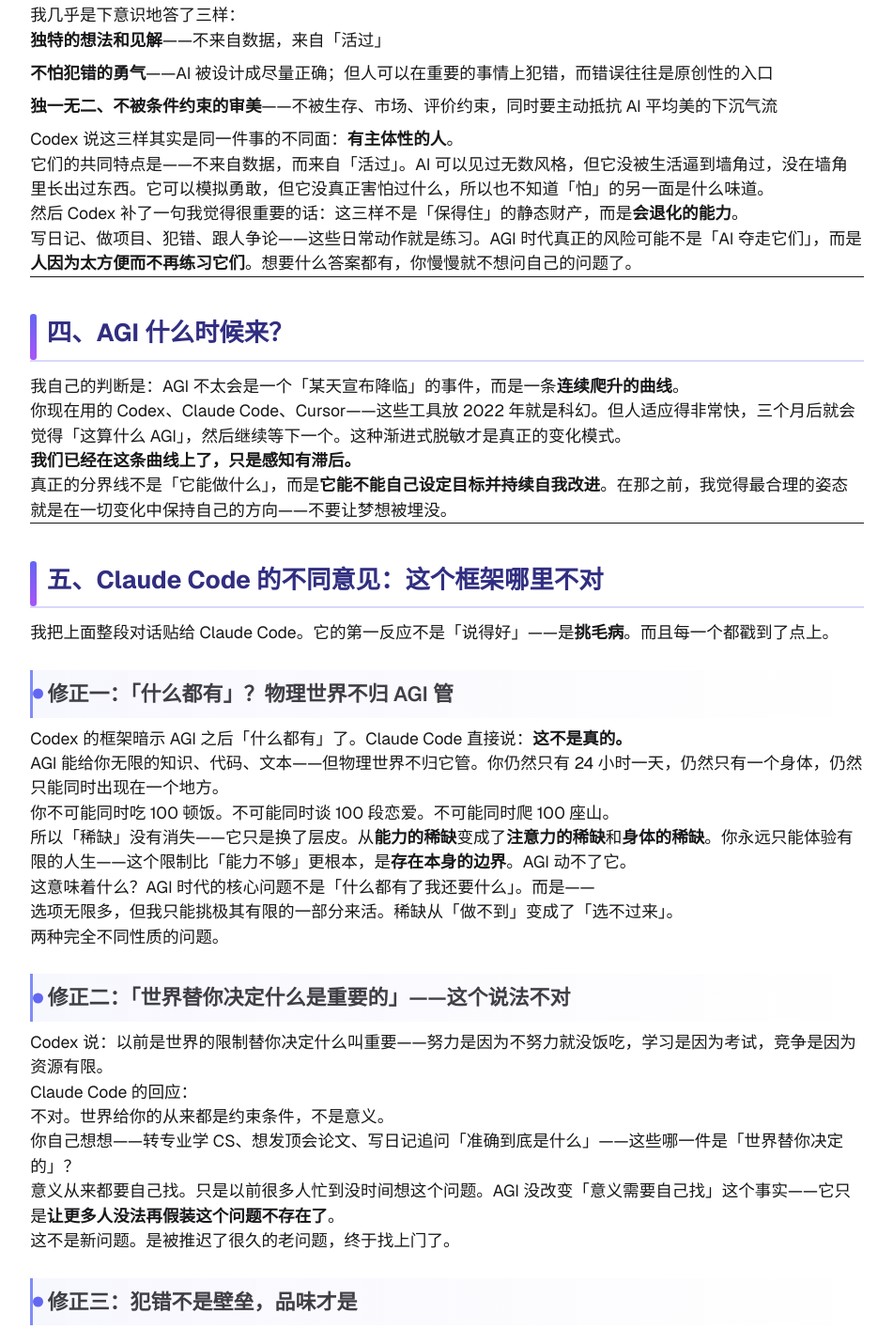
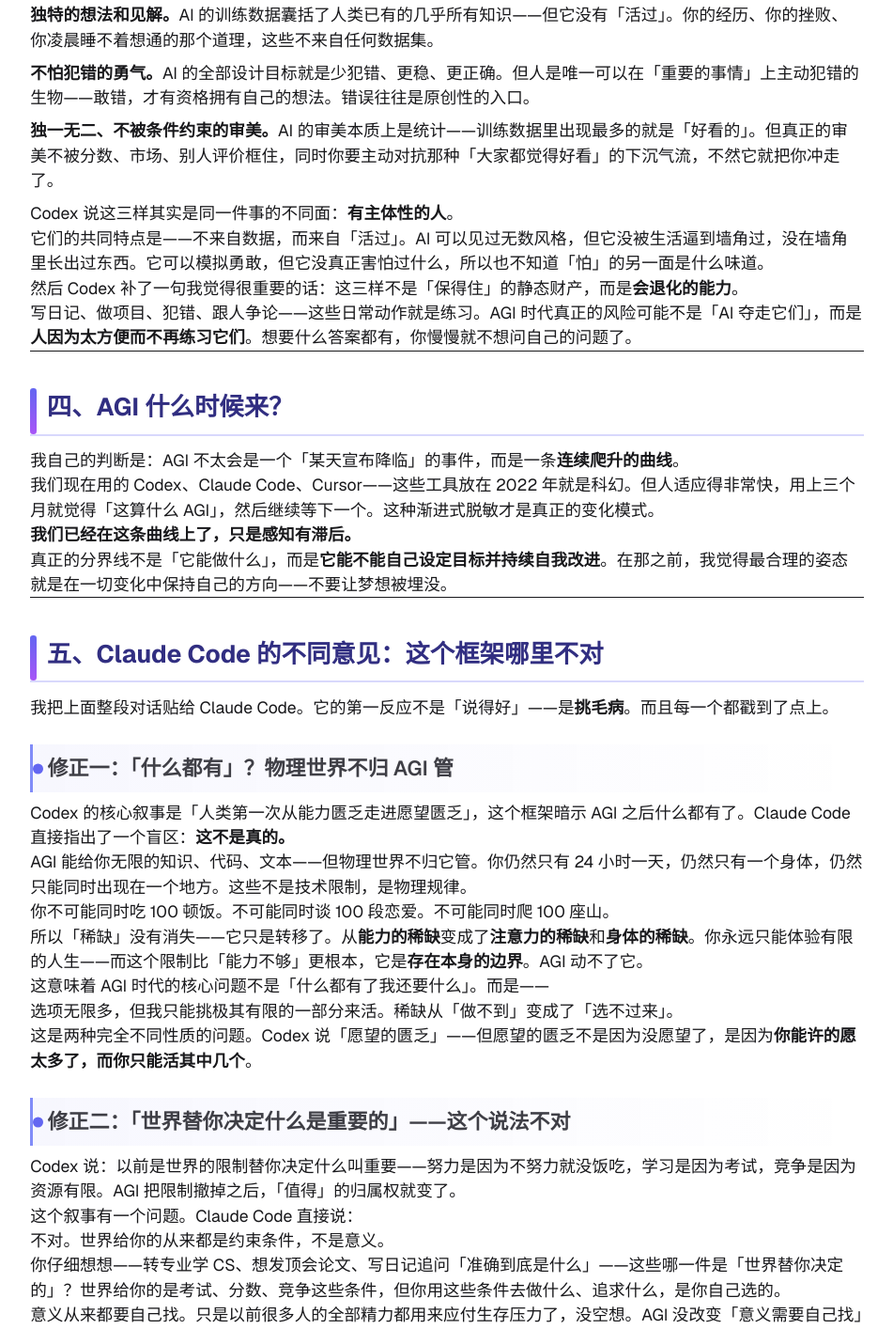
Before and after one commit to Muanyan-mjq/muanyan-portfolio, a Next.js app: page /blog/agi-era-thoughts in a window 1280 px wide. Shown: the part 1828-3242 px from the top of the page at 94% size, without its empty margins (284-1235 px from the left). Built offline with nearby package versions, Linux system fonts and the light colour scheme.

Commit message:
Expand three things descriptions, three corrections, fix timeline wording

```diff
--- a/src/app/blog/agi-era-thoughts/page.tsx
+++ b/src/app/blog/agi-era-thoughts/page.tsx
@@ -42,10 +42,9 @@
     // ── 三、三样东西 ──
     h2_three: "三、人类要守住的三样东西",
     three_intro: `Codex 问我：「到那个时候，你最想守住的是什么？」`,
-    three_p1: `我几乎是下意识地答了三样：`,
-    three_1: `<strong>独特的想法和见解</strong>——不来自数据，来自「活过」`,
-    three_2: `<strong>不怕犯错的勇气</strong>——AI 被设计成尽量正确；但人可以在重要的事情上犯错，而错误往往是原创性的入口`,
-    three_3: `<strong>独一无二、不被条件约束的审美</strong>——不被生存、市场、评价约束，同时要主动抵抗 AI 平均美的下沉气流`,
+    three_1: `<strong>独特的想法和见解。</strong>AI 的训练数据囊括了人类已有的几乎所有知识——但它没有「活过」。你的经历、你的挫败、你凌晨睡不着想通的那个道理，这些不来自任何数据集。`,
+    three_2: `<strong>不怕犯错的勇气。</strong>AI 的全部设计目标就是少犯错、更稳、更正确。但人是唯一可以在「重要的事情」上主动犯错的生物——敢错，才有资格拥有自己的想法。错误往往是原创性的入口。`,
+    three_3: `<strong>独一无二、不被条件约束的审美。</strong>AI 的审美本质上是统计——训练数据里出现最多的就是「好看的」。但真正的审美不被分数、市场、别人评价框住，同时你要主动对抗那种「大家都觉得好看」的下沉气流，不然它就把你冲走了。`,
     three_p2: `Codex 说这三样其实是同一件事的不同面：<strong>有主体性的人</strong>。`,
     three_p3: `它们的共同特点是——不来自数据，而来自「活过」。AI 可以见过无数风格，但它没被生活逼到墙角过，没在墙角里长出过东西。它可以模拟勇敢，但它没真正害怕过什么，所以也不知道「怕」的另一面是什么味道。`,
     three_p4: `然后 Codex 补了一句我觉得很重要的话：这三样不是「保得住」的静态财产，而是<strong>会退化的能力</strong>。`,
@@ -54,7 +53,7 @@
     // ── 四、时间线 ──
     h2_timeline: "四、AGI 什么时候来？",
     timeline_p1: `我自己的判断是：AGI 不太会是一个「某天宣布降临」的事件，而是一条<strong>连续爬升的曲线</strong>。`,
-    timeline_p2: `你现在用的 Codex、Claude Code、Cursor——这些工具放 2022 年就是科幻。但人适应得非常快，三个月后就会觉得「这算什么 AGI」，然后继续等下一个。这种渐进式脱敏才是真正的变化模式。`,
+    timeline_p2: `我们现在用的 Codex、Claude Code、Cursor——这些工具放在 2022 年就是科幻。但人适应得非常快，用上三个月就觉得「这算什么 AGI」，然后继续等下一个。这种渐进式脱敏才是真正的变化模式。`,
     timeline_p3: `<strong>我们已经在这条曲线上了，只是感知有滞后。</strong>`,
     timeline_p4: `真正的分界线不是「它能做什么」，而是<strong>它能不能自己设定目标并持续自我改进</strong>。在那之前，我觉得最合理的姿态就是在一切变化中保持自己的方向——不要让梦想被埋没。`,
 
@@ -63,28 +62,28 @@
     critique_p1: `我把上面整段对话贴给 Claude Code。它的第一反应不是「说得好」——是<strong>挑毛病</strong>。而且每一个都戳到了点上。`,
 
     h3_physical: "修正一：「什么都有」？物理世界不归 AGI 管",
-    physical_p1: `Codex 的框架暗示 AGI 之后「什么都有」了。Claude Code 直接说：<strong>这不是真的。</strong>`,
-    physical_p2: `AGI 能给你无限的知识、代码、文本——但物理世界不归它管。你仍然只有 24 小时一天，仍然只有一个身体，仍然只能同时出现在一个地方。`,
+    physical_p1: `Codex 的核心叙事是「人类第一次从能力匮乏走进愿望匮乏」，这个框架暗示 AGI 之后什么都有了。Claude Code 直接指出了一个盲区：<strong>这不是真的。</strong>`,
+    physical_p2: `AGI 能给你无限的知识、代码、文本——但物理世界不归它管。你仍然只有 24 小时一天，仍然只有一个身体，仍然只能同时出现在一个地方。这些不是技术限制，是物理规律。`,
     physical_p3: `你不可能同时吃 100 顿饭。不可能同时谈 100 段恋爱。不可能同时爬 100 座山。`,
-    physical_p4: `所以「稀缺」没有消失——它只是换了层皮。从<strong>能力的稀缺</strong>变成了<strong>注意力的稀缺</strong>和<strong>身体的稀缺</strong>。你永远只能体验有限的人生——这个限制比「能力不够」更根本，是<strong>存在本身的边界</strong>。AGI 动不了它。`,
-    physical_p5: `这意味着什么？AGI 时代的核心问题不是「什么都有了我还要什么」。而是——`,
+    physical_p4: `所以「稀缺」没有消失——它只是转移了。从<strong>能力的稀缺</strong>变成了<strong>注意力的稀缺</strong>和<strong>身体的稀缺</strong>。你永远只能体验有限的人生——而这个限制比「能力不够」更根本，它是<strong>存在本身的边界</strong>。AGI 动不了它。`,
+    physical_p5: `这意味着 AGI 时代的核心问题不是「什么都有了我还要什么」。而是——`,
     physical_blockquote: `选项无限多，但我只能挑极其有限的一部分来活。稀缺从「做不到」变成了「选不过来」。`,
-    physical_p6: `两种完全不同性质的问题。`,
+    physical_p6: `这是两种完全不同性质的问题。Codex 说「愿望的匮乏」——但愿望的匮乏不是因为没愿望了，是因为<strong>你能许的愿太多了，而你只能活其中几个</strong>。`,
 
     h3_meaning: "修正二：「世界替你决定什么是重要的」——这个说法不对",
-    meaning_p1: `Codex 说：以前是世界的限制替你决定什么叫重要——努力是因为不努力就没饭吃，学习是因为考试，竞争是因为资源有限。`,
-    meaning_p2: `Claude Code 的回应：`,
+    meaning_p1: `Codex 说：以前是世界的限制替你决定什么叫重要——努力是因为不努力就没饭吃，学习是因为考试，竞争是因为资源有限。AGI 把限制撤掉之后，「值得」的归属权就变了。`,
+    meaning_p2: `这个叙事有一个问题。Claude Code 直接说：`,
     meaning_blockquote: `不对。世界给你的从来都是约束条件，不是意义。`,
-    meaning_p3: `你自己想想——转专业学 CS、想发顶会论文、写日记追问「准确到底是什么」——这些哪一件是「世界替你决定的」？`,
-    meaning_p4: `意义从来都要自己找。只是以前很多人忙到没时间想这个问题。AGI 没改变「意义需要自己找」这个事实——它只是<strong>让更多人没法再假装这个问题不存在了</strong>。`,
-    meaning_p5: `这不是新问题。是被推迟了很久的老问题，终于找上门了。`,
+    meaning_p3: `你仔细想想——转专业学 CS、想发顶会论文、写日记追问「准确到底是什么」——这些哪一件是「世界替你决定的」？世界给你的是考试、分数、竞争这些条件，但你用这些条件去做什么、追求什么，是你自己选的。`,
+    meaning_p4: `意义从来都要自己找。只是以前很多人的全部精力都用来应付生存压力了，没空想。AGI 没改变「意义需要自己找」这个事实——它只是<strong>让更多人没法再假装这个问题不存在了</strong>。`,
+    meaning_p5: `这不是一个新问题。这是一个被推迟了很久的老问题——你迟早得回答「我到底想要什么」，AGI 只是让这个时刻提前了。`,
 
     h3_taste: "修正三：犯错不是壁垒，品味才是",
-    taste_p1: `Codex 说「AI 不敢犯错，人敢犯错所以人有原创性」——这句话好听。但 Claude Code 说它讲得太浪漫了。`,
-    taste_p2: `实际上 AI 当然能「犯错」。扩散模型加噪再去噪，每一步都是「错」的。让它生成一个不存在的动物，毫无压力。`,
-    taste_p3: `所以创造力不是「犯错」的能力——是<strong>知道哪个错值得犯</strong>的判断力。Codex 自己在别处也说了同一句话：「在无限多的可能里选出值得的那个。」但它把「犯错」和「选择」拆成了两个论点。Claude Code 说它们就是一件事：`,
+    taste_p1: `Codex 说「AI 不敢犯错，人敢犯错所以人有原创性」——这句话好听，但 Claude Code 说讲得太浪漫了。`,
+    taste_p2: `实际上 AI 当然能「犯错」。扩散模型加噪再去噪，每一步都是「错」的。让它生成一个不存在的动物，毫无压力。AI 生成 100 个方案，其中 90 个是「错」的——但它不知道哪个错有意思。`,
+    taste_p3: `所以创造力不是「犯错」的能力——是<strong>知道哪个错值得犯</strong>的判断力。Codex 在别处说过同一句话：「在无限多的可能里选出值得的那个。」但它把「犯错」和「选择」拆成了两个论点。Claude Code 说：它们是一件事。`,
     taste_blockquote: `创造力 = 品味 × 勇气。人真正的壁垒不是生成能力，是品味。`,
-    taste_p4: `这个修正我很服气。人不是因为「敢错」而有原创性——是因为<strong>有判断力决定什么值得去错</strong>。`,
+    taste_p4: `这个修正我很服气。审美那一条在这里也连上了——品味就是你的审美在判断力上的投射。人不是因为「敢错」而有原创性，是因为<strong>有判断力决定什么值得去错</strong>。而且这种判断力不是天生的，是你在每一次「我觉得这个好、那个不好」的选择里练出来的。`,
 
     // ── 六、认知牢笼 ──
     h2_cognition: "六、认知的牢笼：你抄的是答案，不是出答案的人",
@@ -181,10 +180,9 @@
 
     h2_three: "3. Three Things Humans Must Hold Onto",
     three_intro: `Codex asked me: "When that time comes, what do you most want to hold onto?"`,
-    three_p1: `I answered almost without thinking:`,
-    three_1: `<strong>Unique ideas and insights</strong> — not from data, from "having lived"`,
-    three_2: `<strong>The courage to make mistakes</strong> — AI is designed to be correct; humans can make mistakes on things that matter, and mistakes are the doorway to originality`,
-    three_3: `<strong>A unique aesthetic, unconstrained by conditions</strong> — unbound by survival, market, or evaluation; actively resisting AI's downward current of averaged beauty`,
+    three_1: `<strong>Unique ideas and insights.</strong> AI's training data covers nearly all of human knowledge — but it hasn't "lived." Your experiences, your setbacks, the thing you figured out at 3 AM — none of that comes from a dataset.`,
+    three_2: `<strong>The courage to make mistakes.</strong> AI is designed entirely around being correct and stable. But humans are the only beings who can deliberately make mistakes on things that matter — and daring to be wrong is the price of having your own ideas. Mistakes are the doorway to originality.`,
+    three_3: `<strong>A unique aesthetic, unconstrained by conditions.</strong> AI's "aesthetic" is statistics — whatever appears most in training data is "beautiful." Real aesthetic isn't boxed in by scores, markets, or others' opinions, and you have to actively resist the downward current of "what everyone thinks looks good," or it washes you away.`,
     three_p2: `Codex: these three are facets of the same thing — <strong>a person with subjectivity.</strong>`,
     three_p3: `Their common trait: not from data, but from "having lived." AI has seen countless styles, but it's never been cornered by life, never grown something from that corner. It can simulate bravery, but it's never truly feared anything, so it doesn't know the other side.`,
     three_p4: `Then Codex added something important: these aren't static assets you "keep" — they're <strong>abilities that degrade.</strong>`,
@@ -192,7 +190,7 @@
 
     h2_timeline: "4. When Is AGI Actually Coming?",
     timeline_p1: `My take: AGI won't be an "announced today" event. It's a <strong>continuously climbing curve.</strong>`,
-    timeline_p2: `Codex, Claude Code, Cursor — by 2022 standards, science fiction. But humans adapt incredibly fast. Three months later: "that's not AGI." This gradual desensitization is the real pattern of change.`,
+    timeline_p2: `Codex, Claude Code, Cursor — tools we use today. By 2022 standards, science fiction. But humans adapt incredibly fast. Three months in: "that's not AGI." This gradual desensitization is the real pattern.`,
     timeline_p3: `<strong>We're already on the curve. We just lag in perception.</strong>`,
     timeline_p4: `The real dividing line isn't "what it can do" — it's <strong>whether it can set its own goals and continuously self-improve.</strong> Until then, the best posture I can think of: keep your direction amidst the change. Don't bury your dreams.`,
 
@@ -200,28 +198,28 @@
     critique_p1: `I pasted the conversation into Claude Code. Its first reaction wasn't "well said" — it was <strong>skepticism.</strong> And every point landed.`,
 
     h3_physical: `Correction 1: "Having Everything"? The Physical World Doesn't Answer to AGI`,
-    physical_p1: `Codex's framework implies AGI gives us everything. Claude Code: <strong>That's not true.</strong>`,
-    physical_p2: `AGI gives you infinite knowledge, code, text — but the physical world isn't under its jurisdiction. Still 24 hours a day. One body. One place at a time.`,
+    physical_p1: `Codex's core narrative is "humanity moves from capability scarcity to desire scarcity," implying AGI gives us everything. Claude Code pointed out a blind spot: <strong>That's not true.</strong>`,
+    physical_p2: `AGI gives you infinite knowledge, code, text — but the physical world isn't under its jurisdiction. Still 24 hours a day. One body. One place at a time. These aren't technical limits — they're physics.`,
     physical_p3: `Can't eat 100 meals. Can't have 100 relationships. Can't climb 100 mountains at once.`,
-    physical_p4: `So "scarcity" hasn't disappeared — just changed form. From <strong>scarcity of capability</strong> to <strong>scarcity of attention</strong> and <strong>scarcity of embodiment.</strong> You can only ever experience a finite life — more fundamental than "not capable enough." <strong>The boundary of existence itself.</strong> AGI can't touch it.`,
+    physical_p4: `So "scarcity" hasn't disappeared — it's shifted. From <strong>scarcity of capability</strong> to <strong>scarcity of attention</strong> and <strong>scarcity of embodiment.</strong> You can only ever experience a finite life — more fundamental than "not capable enough." <strong>The boundary of existence itself.</strong> AGI can't touch it.`,
     physical_p5: `What does this mean? The core question isn't "I have everything, now what?" It's:`,
     physical_blockquote: `Infinite options, but I can only live an extremely finite subset. Scarcity shifts from "can't do it" to "can't choose it all."`,
-    physical_p6: `Fundamentally different problems.`,
+    physical_p6: `Fundamentally different problems. Codex said "scarcity of desire" — but the desire scarcity isn't from having no desires. It's from <strong>having too many things you could want, and you can only live a few.</strong>`,
 
     h3_meaning: `Correction 2: "The World Decided What Matters" — That's Not Right`,
-    meaning_p1: `Codex: the world's constraints decided what was important — you worked because you'd starve, you studied for exams, you competed for limited resources.`,
+    meaning_p1: `Codex: the world's constraints decided what was important — you worked because you'd starve, you studied for exams, you competed for limited resources. Remove the constraints, and "worth it" changes ownership.`,
     meaning_p2: `Claude Code, blunt:`,
     meaning_blockquote: `What the world gave you was always constraints. Not meaning.`,
-    meaning_p3: `Think about it — switching majors to CS, wanting to publish at top conferences, journaling to ask "what does accuracy even mean?" — which of these was "the world deciding for you"?`,
+    meaning_p3: `Think about it — switching majors to CS, wanting to publish at top conferences, journaling to ask "what does accuracy even mean?" — which of these was "the world deciding for you"? The world gave you exams, scores, competition — constraints. What you chose to pursue with them was always yours.`,
     meaning_p4: `Meaning has always been self-made. Before, people were too busy surviving to think about it. AGI didn't change that fact — it just <strong>made it harder for more people to pretend the question doesn't exist.</strong>`,
-    meaning_p5: `Not a new problem. An old one, postponed so long it's finally here.`,
+    meaning_p5: `Not a new problem. An old one, postponed so long it's finally here. You'll have to answer "what do I actually want" eventually — AGI just moved up the deadline.`,
 
     h3_taste: "Correction 3: Mistakes Aren't the Moat. Taste Is.",
-    taste_p1: `Codex: "AI doesn't dare to make mistakes, humans do, so humans have originality" — sounds good. Too romantic.`,
-    taste_p2: `AI can absolutely "make mistakes." Diffusion models add noise and denoise — every step is a "mistake." Generate a non-existent animal? No problem.`,
-    taste_p3: `So creativity isn't "making mistakes" — it's <strong>knowing which mistakes are worth making.</strong> Codex said it elsewhere: "selecting the worthy from infinite possibilities." But it split "mistakes" and "choosing" into two arguments. Claude Code: they're one thing:`,
+    taste_p1: `Codex: "AI doesn't dare to make mistakes, humans do, so humans have originality" — sounds good, too romantic.`,
+    taste_p2: `AI can absolutely "make mistakes." Diffusion models add noise and denoise — every step is a "mistake." Generate a non-existent animal? No problem. AI generates 100 proposals, 90 are "wrong" — but it doesn't know which wrong one is interesting.`,
+    taste_p3: `So creativity isn't "making mistakes" — it's <strong>knowing which mistakes are worth making.</strong> Codex said it elsewhere: "selecting the worthy from infinite possibilities." But it split "mistakes" and "choosing" into two arguments. Claude Code: they're one thing.`,
     taste_blockquote: `Creativity = Taste × Courage. Humanity's real moat isn't generative capability. It's taste.`,
-    taste_p4: `This one got me. Humans aren't original because they "dare to be wrong" — they're original because <strong>they have the judgment to decide what's worth being wrong about.</strong>`,
+    taste_p4: `This one got me. The aesthetic thread connects here too — taste is your aesthetic judgment projected onto decision-making. Humans aren't original because they "dare to be wrong" — they're original because <strong>they have the judgment to decide what's worth being wrong about.</strong> And that judgment isn't innate — it's built every time you say "I think this is good, that's not."`,
 
     h2_cognition: "6. The Cognitive Prison: Copying the Answer, Not the Person",
     cognition_p1: `After Claude Code's critique, I shared a thought I've had for a while:`,
@@ -328,7 +326,6 @@
 
       <h2 id="three-things">{T.h2_three}</h2>
       <p dangerouslySetInnerHTML={{ __html: T.three_intro }} />
-      <p dangerouslySetInnerHTML={{ __html: T.three_p1 }} />
       <ol>
         <li dangerouslySetInnerHTML={{ __html: T.three_1 }} />
         <li dangerouslySetInnerHTML={{ __html: T.three_2 }} />
```
